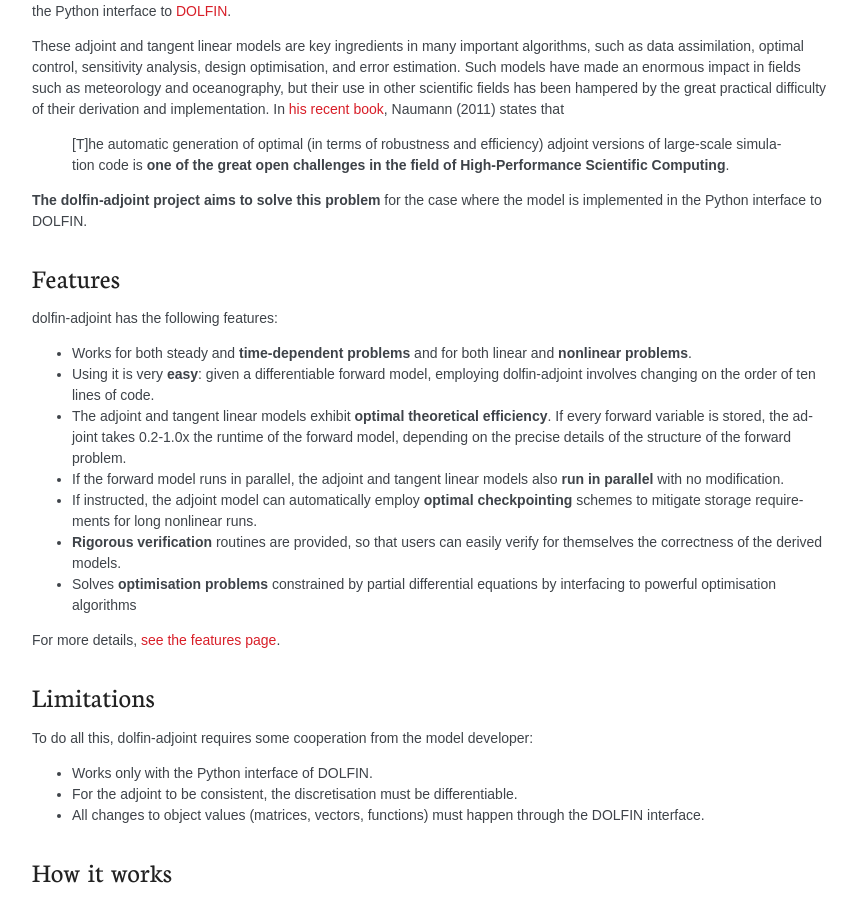
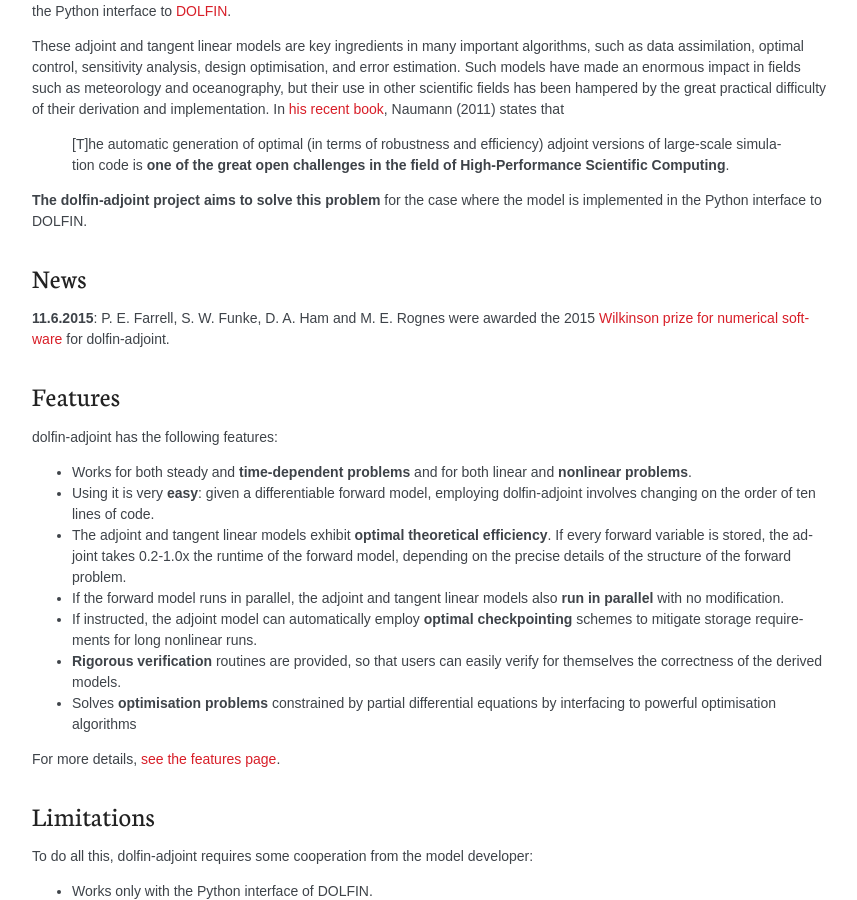
Before and after one commit to pf4d/dolfin-adjoint, a Sphinx documentation site: the page built from docs/source/about/index.rst, in a window 1280 px wide and 900 px high, scrolled down 821 px. Shown: the whole window, without its empty margins (188-1045 px from the left). Built offline with Sphinx 7.4.7, drawn with Linux system fonts in a browser that asks for light colours; nearby versions of some CDN libraries; library files that are not in the unit come from our copies; formulas are drawn with MathJax 3.

Commit message:
Announce the Wilkinson prize on the dolfin-adjoint website

```diff
--- a/docs/source/about/index.rst
+++ b/docs/source/about/index.rst
@@ -27,6 +27,14 @@
 where the model is implemented in the Python interface to DOLFIN.
 
 .. _his recent book: http://dx.doi.org/10.1137/1.9781611972078
+
+
+News
+====
+**11.6.2015**: P. E. Farrell, S. W. Funke, D. A. Ham and M. E. Rognes were awarded the 2015 `Wilkinson prize for numerical software`_ for dolfin-adjoint.
+
+
+.. _Wilkinson prize for numerical software: http://www.nag.co.uk/other/WilkinsonPrize.html
 
 Features
 ========
```
